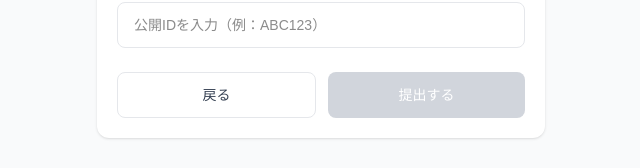
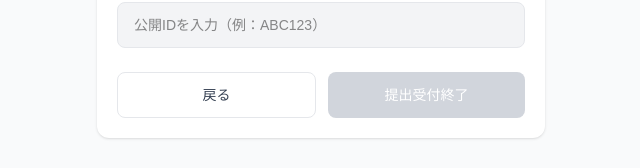
Before and after one commit to HamstarCode/exchange-diary, a Next.js app: page /diary/confirm in a window 1280 px wide. Shown: the part 310-478 px from the top of the page, without its empty margins (319-959 px from the left). Built offline with nearby package versions, Linux system fonts and the light colour scheme; no server answers.

Commit message:
日記の提出時間を5時までに制限

```diff
--- a/app/diary/confirm/page.tsx
+++ b/app/diary/confirm/page.tsx
@@ -6,6 +6,11 @@ import { supabase } from "@/lib/supabase";
 
 // ===== Exchangeの基準時刻 =====
 const EXCHANGE_START_HOUR = 20;
+
+// ===== 日記の提出締切時刻 =====
+// 今は朝5時。
+// 将来的に変更する場合はここだけ変更。
+const EXCHANGE_SUBMIT_END_HOUR = 5;
 
 // ===== 性格タイプの相性 =====
 // 自分のタイプ → 相性の良い相手のタイプ
@@ -92,6 +97,25 @@ export default function ConfirmPage() {
   const handleSubmit = async () => {
     if (diary.trim() === "" || isSubmitting) return;
 
+    // =========================
+    // 提出可能時間チェック
+    // =========================
+    const { start } = getExchangeRange();
+
+    const submitEndAt = new Date(start);
+    submitEndAt.setDate(submitEndAt.getDate() + 1);
+    submitEndAt.setHours(
+      EXCHANGE_SUBMIT_END_HOUR,
+      0,
+      0,
+      0
+    );
+
+    if (new Date() >= submitEndAt) {
+      setError("日記の提出受付は終了しました。");
+      return;
+    }
+
     setIsSubmitting(true);
     setError("");
 
@@ -128,9 +152,10 @@ export default function ConfirmPage() {
     // =========================
     // Exchange期間
     // =========================
-    const { start, end } = getExchangeRange();
+    const { start: exchangeStart, end } =
+      getExchangeRange();
 
-    const startIso = start.toISOString();
+    const startIso = exchangeStart.toISOString();
     const endIso = end.toISOString();
 
     // =========================
@@ -235,28 +260,7 @@ export default function ConfirmPage() {
     // ==================================================
     // 指定なし
     // ==================================================
-    //
-    // 自分のpersonality_type
-    //        ↓
-    // MATCHING_TYPE
-    //        ↓
-    // 相性の良いpersonality_type
-    //        ↓
-    // usersから該当ユーザーを探す
-    //        ↓
-    // submissionsから未マッチの日記を探す
-    //
     if (targetId === "") {
-      // =========================
-      // 相手に求めるタイプを決定
-      // =========================
-      //
-      // 自分がNULL
-      // → NULL同士
-      //
-      // 自分が通常タイプ
-      // → MAPから相性の良いタイプを取得
-      //
       const targetType =
         personalityType === null
           ? null
@@ -270,14 +274,11 @@ export default function ConfirmPage() {
         .select("id");
 
       if (targetType === null) {
-        // バランス型 / type未設定
-        // → NULL同士
         usersQuery = usersQuery.is(
           "personality_type",
           null
         );
       } else {
-        // 相性の良いタイプを探す
         usersQuery = usersQuery.eq(
           "personality_type",
           targetType
@@ -312,17 +313,10 @@ export default function ConfirmPage() {
             (id) => id !== user.userId
           ) ?? [];
 
-      // 候補者がいない場合
+      // =========================
+      // 候補Submissionを探す
+      // =========================
       if (candidateUserIds.length > 0) {
-        // =========================
-        // ② Submissionを探す
-        // =========================
-        //
-        // ・指定なし
-        // ・まだRoomがない
-        // ・今のExchange期間
-        // ・候補ユーザー
-        //
         const {
           data,
           error: submissionMatchingError,
@@ -365,9 +359,6 @@ export default function ConfirmPage() {
     // ==================================================
     // 相手が見つからなかった
     // ==================================================
-    //
-    // Submissionは残して待機
-    //
     if (candidate === null) {
       localStorage.removeItem("draftDiary");
       router.push("/");
@@ -452,6 +443,25 @@ export default function ConfirmPage() {
   }
 
   // =========================
+  // 現在の提出可能時間
+  // =========================
+  const { start } = getExchangeRange();
+
+  const submitEndAt = new Date(start);
+  submitEndAt.setDate(
+    submitEndAt.getDate() + 1
+  );
+  submitEndAt.setHours(
+    EXCHANGE_SUBMIT_END_HOUR,
+    0,
+    0,
+    0
+  );
+
+  const isSubmitOpen =
+    new Date() < submitEndAt;
+
+  // =========================
   // 画面
   // =========================
   return (
@@ -507,8 +517,10 @@ export default function ConfirmPage() {
                 setError("");
               }}
               placeholder="公開IDを入力（例：ABC123）"
-              disabled={isSubmitting}
-              className="mt-3 w-full rounded-lg border border-gray-200 px-4 py-3 text-sm outline-none focus:border-gray-400"
+              disabled={
+                isSubmitting || !isSubmitOpen
+              }
+              className="mt-3 w-full rounded-lg border border-gray-200 px-4 py-3 text-sm outline-none focus:border-gray-400 disabled:bg-gray-100"
             />
 
             {error && (
@@ -532,13 +544,16 @@ export default function ConfirmPage() {
               onClick={handleSubmit}
               disabled={
                 diary.trim() === "" ||
-                isSubmitting
+                isSubmitting ||
+                !isSubmitOpen
               }
               className="flex-1 rounded-lg bg-gray-900 px-4 py-3 text-sm font-medium text-white disabled:cursor-not-allowed disabled:bg-gray-300"
             >
               {isSubmitting
                 ? "提出中..."
-                : "提出する"}
+                : isSubmitOpen
+                  ? "提出する"
+                  : "提出受付終了"}
             </button>
           </div>
         </section>
--- a/app/page.tsx
+++ b/app/page.tsx
@@ -26,6 +26,13 @@ type Submission = {
 // 今は20時。
 // 将来的に変更する場合はここだけ変更。
 const EXCHANGE_START_HOUR = 20;
+
+// =========================
+// 日記の提出締切時刻
+// =========================
+// 今は朝5時。
+// 将来的に変更する場合はここだけ変更。
+const EXCHANGE_SUBMIT_END_HOUR = 5;
 
 // =========================
 // 日記の公開時刻
@@ -167,12 +174,24 @@ export default function Home() {
   // =========================
   const { start } = getExchangeRange();
 
+  const now = new Date();
+
+  // =========================
+  // 翌日の朝5時
+  // =========================
+  const submitEndAt = new Date(start);
+  submitEndAt.setDate(submitEndAt.getDate() + 1);
+  submitEndAt.setHours(EXCHANGE_SUBMIT_END_HOUR, 0, 0, 0);
+
+  // =========================
   // 翌日の朝6時
+  // =========================
   const openAt = new Date(start);
   openAt.setDate(openAt.getDate() + 1);
   openAt.setHours(EXCHANGE_OPEN_HOUR, 0, 0, 0);
 
-  const isExchangeOpen = new Date() >= openAt;
+  const isSubmitOpen = now < submitEndAt;
+  const isExchangeOpen = now >= openAt;
 
   // =========================
   // 現在のExchangeにおける最新の自分の提出
@@ -221,7 +240,7 @@ export default function Home() {
                 今回の日記は提出しました。
               </p>
             </>
-          ) : (
+          ) : isSubmitOpen ? (
             <>
               <p className="mt-2 text-sm text-gray-500">
                 今回の日記を書いてください。
@@ -233,6 +252,16 @@ export default function Home() {
               >
                 日記を書く
               </Link>
+            </>
+          ) : (
+            <>
+              <p className="mt-3 text-sm font-medium text-gray-800">
+                本日の提出受付は終了しました。
+              </p>
+
+              <p className="mt-2 text-sm text-gray-500">
+                日記の提出は当日の20時から翌日の朝5時までです。
+              </p>
             </>
           )}
         </section>
```
Also changed, not shown: lib/forceMatch.ts (added).
